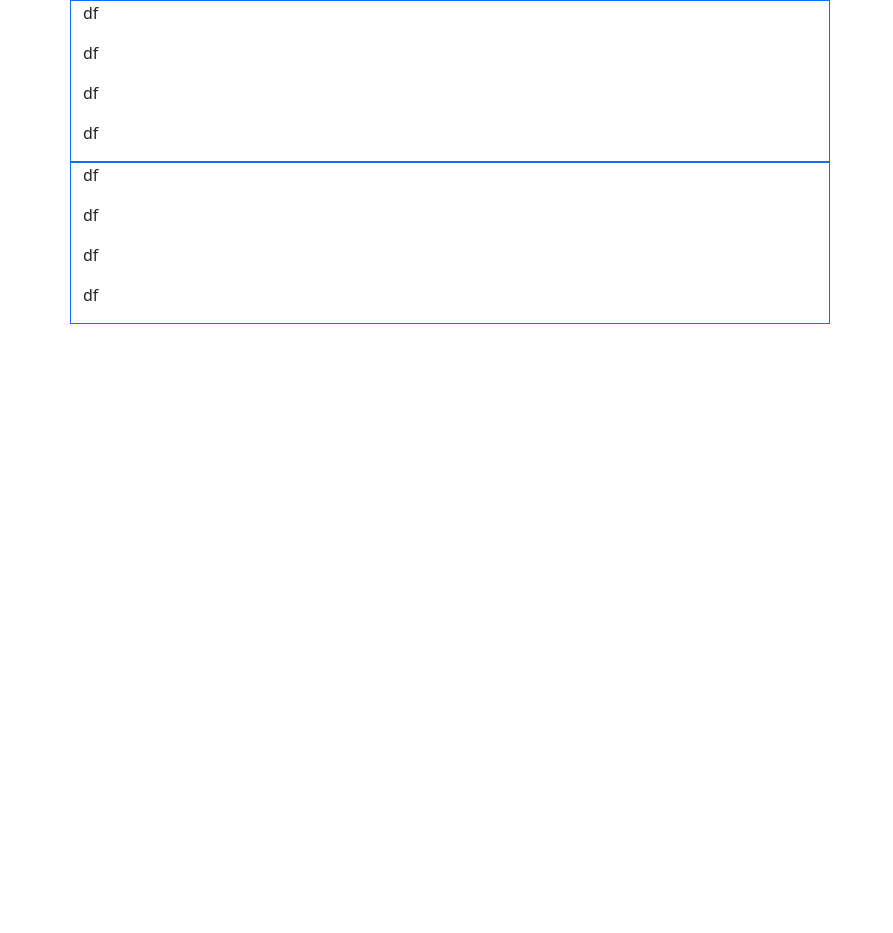
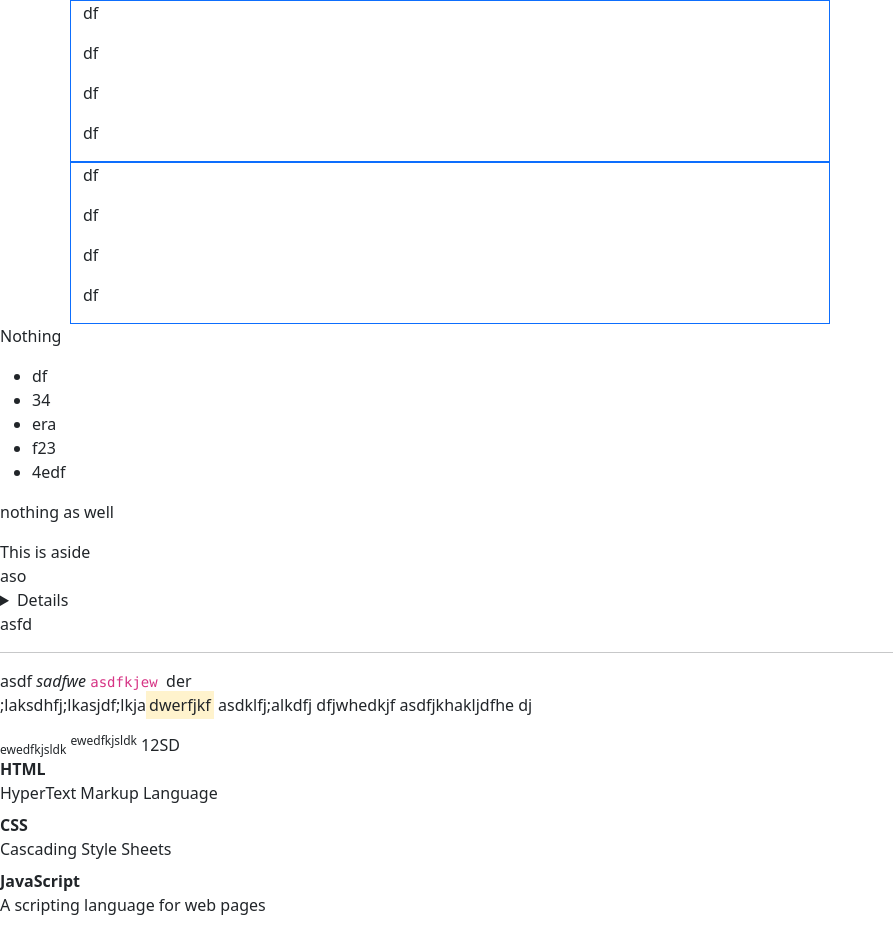
Before and after one commit to Jackoltrade/Front-end-cert-learning, a plain HTML site: page index.html in a window 1280 px wide. Shown: the whole page, without its empty margins (0-893 px from the left). Before the commit the page ends 800 px from the top, so only its background shows below. Drawn offline with nearby package versions, Linux system fonts and the light colour scheme.

Commit message:
Tried some semantic tags

```diff
--- a/index.html
+++ b/index.html
@@ -32,5 +32,50 @@
         </div>
       </div>
     </div>
+
+    <header>
+      <p>Nothing</p>
+      <nav>
+        <ul>
+          <li>df</li>
+          <li>34</li>
+          <li>era</li>
+          <li>f23</li>
+          <li>4edf</li>
+        </ul>
+      </nav>
+    </header>
+
+    <footer>
+      <p>nothing as well</p>
+    </footer>
+
+    <aside>This is aside</aside>
+    <summary>aso</summary>
+    <details>asoidfjlkajsdf</details>
+    <blockquote><p>asfd</p></blockquote>
+    <hr>
+    <abbr>asdf</abbr>
+    <cite>sadfwe</cite>
+    <code>asdfkjew
+    </code>
+    <data>der</data>
+    <p>;laksdhfj;lkasjdf;lkja<mark>dwerfjkf</mark> asdklfj;alkdfj dfjwhedkjf asdfjkhakljdfhe dj</p>
+    <sub>ewedfkjsldk</sub>
+    <sup>ewedfkjsldk</sup>
+    <time>12SD</time>
+
+    <dl>
+      <dt>HTML</dt>
+      <dd>HyperText Markup Language</dd>
+
+      <dt>CSS</dt>
+      <dd>Cascading Style Sheets</dd>
+
+      <dt>JavaScript</dt>
+      <dd>A scripting language for web pages</dd>
+    </dl>
+
+
   </body>
 </html>
```
